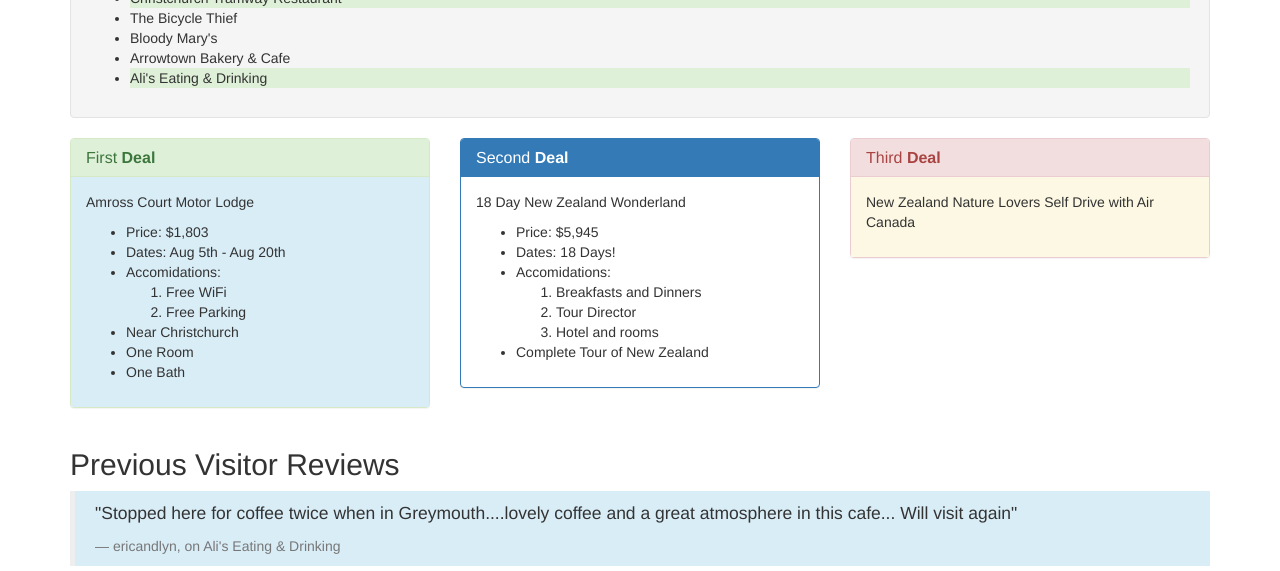
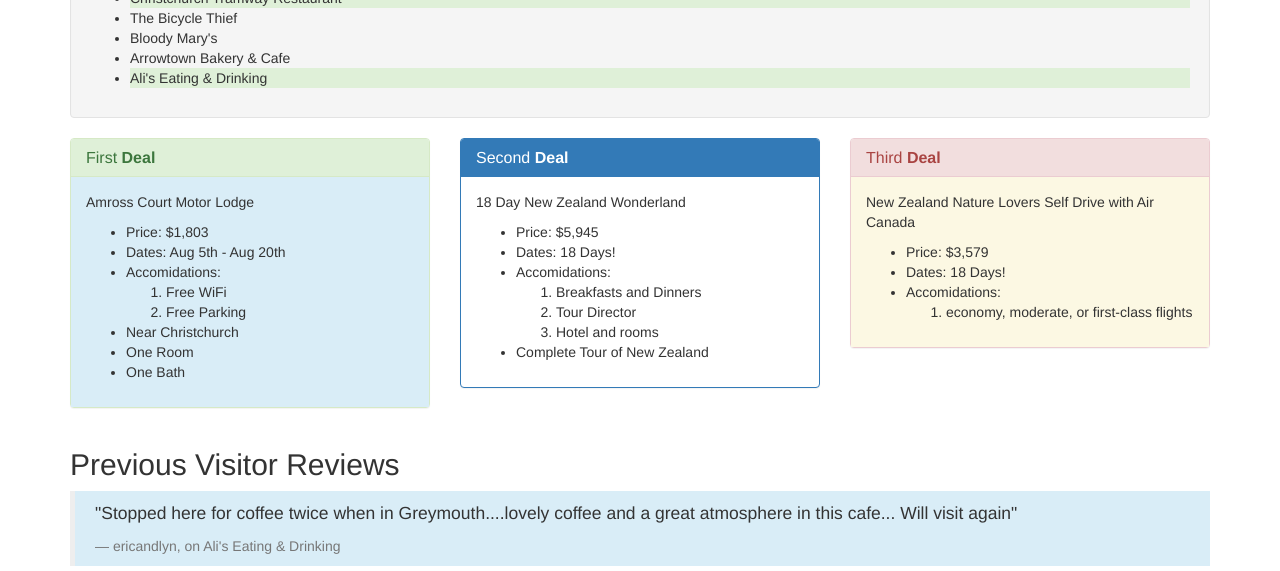
Before and after one commit to CommaderDavid/vacation-site, a plain HTML site: page index.html in a window 1280 px wide. Shown: the part 526-1097 px from the top of the page. Drawn offline with Linux system fonts and the light colour scheme.

Commit message:
Add third deal.

```diff
--- a/index.html
+++ b/index.html
@@ -84,6 +84,14 @@
             </div>
             <div class="panel-body bg-warning">
               <p>New Zealand Nature Lovers Self Drive with Air Canada</p>
+              <ul>
+                <li>Price: $3,579</li>
+                <li>Dates: 18 Days!</li>
+                <li>Accomidations:</li>
+                <ol>
+                  <li>economy, moderate, or first-class flights</li>
+                </ol>
+              </ul>
             </div>
           </div>
         </div>
```
